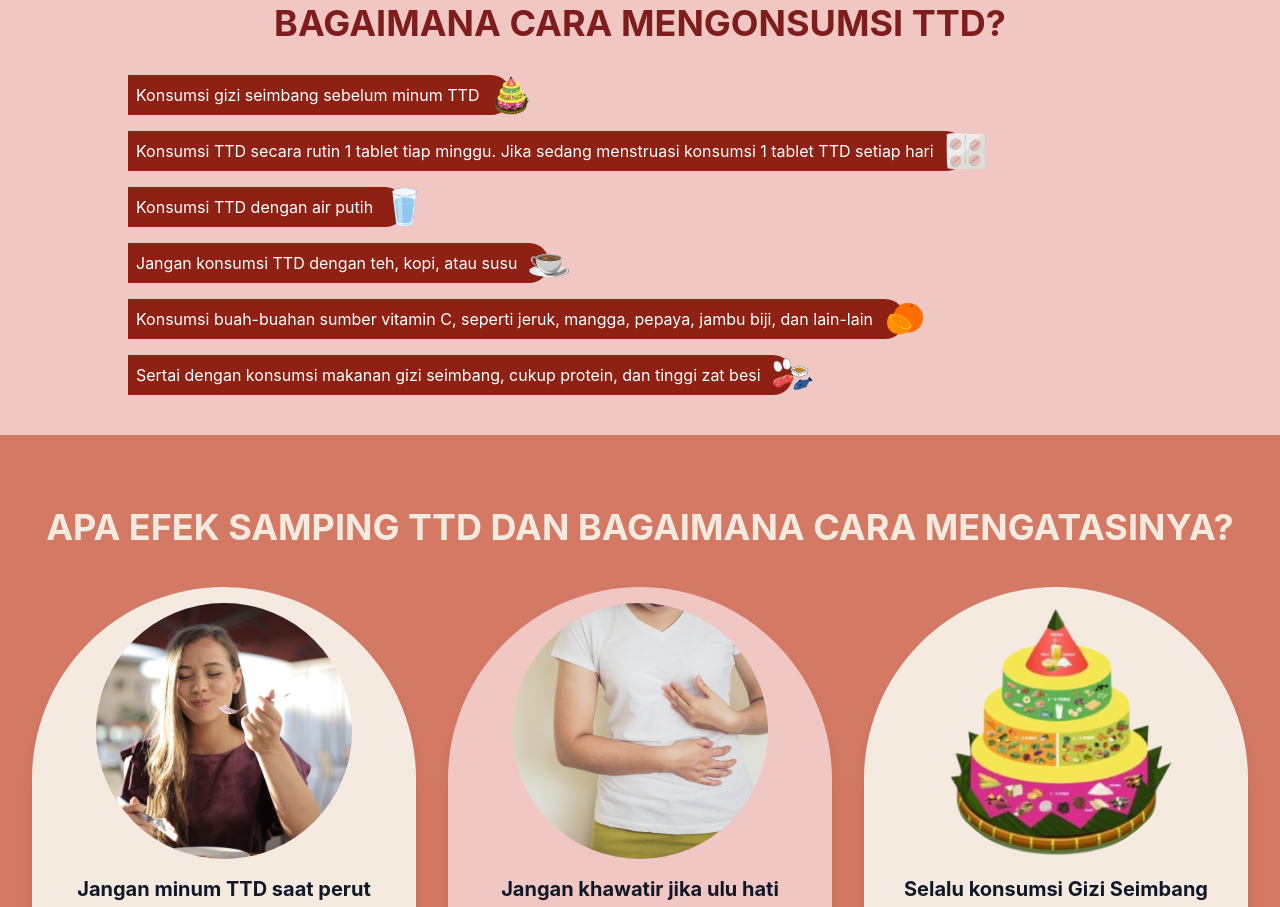
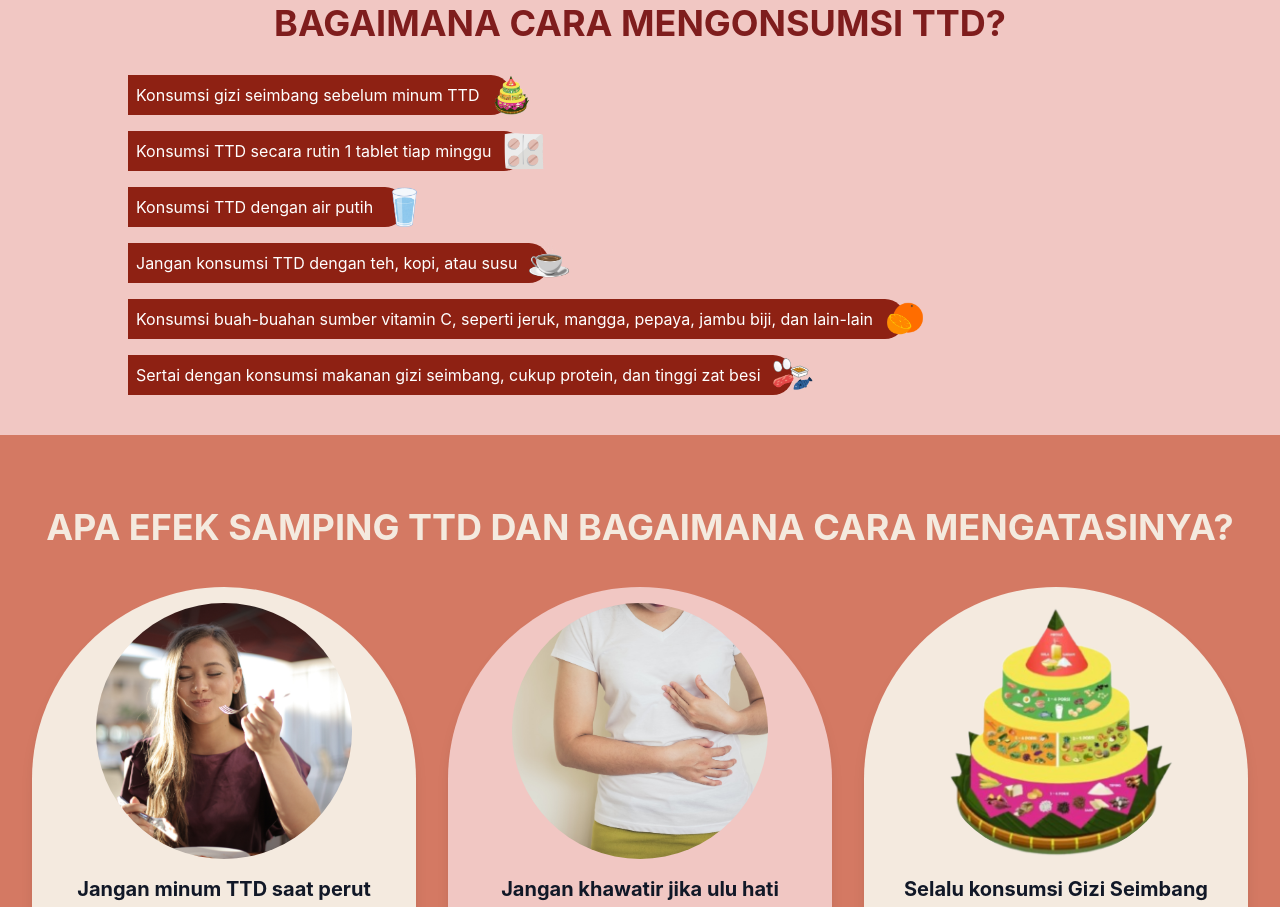
Before and after one commit to shevasatrian/blood-boosting-medication-reminder, a Next.js app: page / in a window 1280 px wide. Shown: the part 1560-2467 px from the top of the page. Built offline with nearby package versions, Linux system fonts and the light colour scheme.

Commit message:
update materi

```diff
--- a/pages/index.jsx
+++ b/pages/index.jsx
@@ -14,7 +14,7 @@ export default function Main() {
       alt: 'Materi ttd 1'
     },
     {
-      text: 'Konsumsi TTD secara rutin 1 tablet tiap minggu. Jika sedang menstruasi konsumsi 1 tablet TTD setiap hari',
+      text: 'Konsumsi TTD secara rutin 1 tablet tiap minggu',
       imageSrc: '/ttd-2.png',
       alt: 'Materi ttd 2'
     },
```
